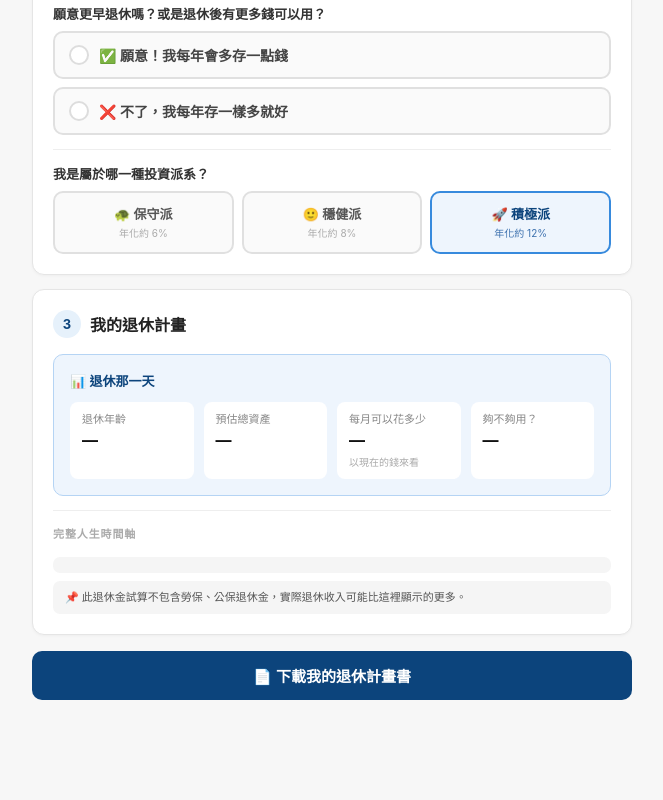
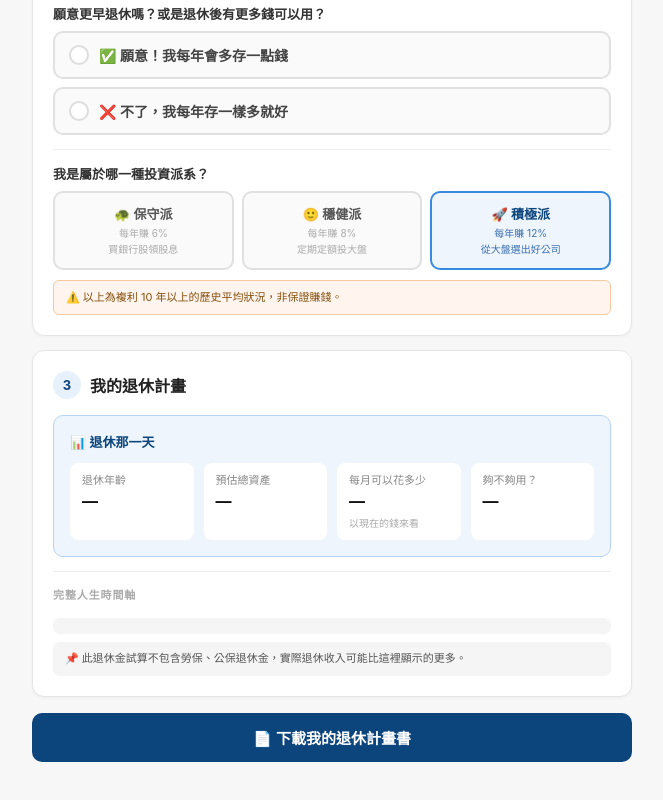
Before and after one commit to yoyomammy/retire-plan, a plain HTML site: page index.html in a window 1280 px wide. Shown: the part 961-1761 px from the top of the page, without its empty margins (308-971 px from the left). Before the commit the page ends 1709 px from the top, so only its background shows below. Drawn offline with Linux system fonts and the light colour scheme.

Commit message:
Update index.html

```diff
--- a/index.html
+++ b/index.html
@@ -189,10 +189,11 @@ h1{font-size:22px;font-weight:700;margin:0 0 4px;color:#111}
   <div class="rf">
     <p class="rq">我是屬於哪一種投資派系？</p>
     <div class="rstyle-btns">
-      <div class="rstyle-btn" id="rs6" onclick="setStyle(6)">🐢 保守派<span class="rstyle-sub">年化約 6%</span></div>
-      <div class="rstyle-btn" id="rs8" onclick="setStyle(8)">🙂 穩健派<span class="rstyle-sub">年化約 8%</span></div>
-      <div class="rstyle-btn ra" id="rs12" onclick="setStyle(12)">🚀 積極派<span class="rstyle-sub">年化約 12%</span></div>
+      <div class="rstyle-btn" id="rs6" onclick="setStyle(6)">🐢 保守派<span class="rstyle-sub">每年賺 6%</span><span class="rstyle-sub">買銀行股領股息</span></div>
+      <div class="rstyle-btn" id="rs8" onclick="setStyle(8)">🙂 穩健派<span class="rstyle-sub">每年賺 8%</span><span class="rstyle-sub">定期定額投大盤</span></div>
+      <div class="rstyle-btn ra" id="rs12" onclick="setStyle(12)">🚀 積極派<span class="rstyle-sub">每年賺 12%</span><span class="rstyle-sub">從大盤選出好公司</span></div>
     </div>
+    <div style="background:#FFF5EE;border:1px solid #F5C9A0;border-radius:6px;padding:8px 12px;margin-top:10px;font-size:11px;color:#854F0B;line-height:1.6">⚠️ 以上為複利 10 年以上的歷史平均狀況，非保證賺錢。</div>
   </div>
 </div>
 
@@ -244,7 +245,7 @@ h1{font-size:22px;font-weight:700;margin:0 0 4px;color:#111}
   function fmt(w){if(w>=100000)return(w/100000).toFixed(2)+' 百億';if(w>=10000)return(w/10000).toFixed(2)+' 億';if(w<=0)return'0 萬';return Math.round(w).toLocaleString()+' 萬';}
   function fmtN(n){return n>=10000?(n/10000).toFixed(1)+' 萬':n.toLocaleString()+' 元';}
   function fmtPP(pp,f){var per=Math.round(pp/f*10)/10,tot=Math.round(per*f*10)/10;return f===2?'每人 <strong>'+per.toFixed(1)+' 萬</strong>，合計 <strong>'+tot.toFixed(1)+' 萬</strong>':'<strong>'+per.toFixed(1)+' 萬</strong>';}
-  function gapStr(gap,f){return f===2?'每個月兩人共差 <strong>'+gap.toFixed(1)+' 萬</strong>':'每個月差 <strong>'+gap.toFixed(1)+' 萬</strong>';}
+  function gapStr(gap,f){return f===2?'不夠，每個月兩人共差 <strong>'+gap.toFixed(1)+' 萬</strong>':'不夠，每個月差 <strong>'+gap.toFixed(1)+' 萬</strong>';}
 
   function setOpt(onId,offId,onCId,offCId){
     var on_=g(onId),off_=g(offId),onC=g(onCId),offC=g(offCId);
```
